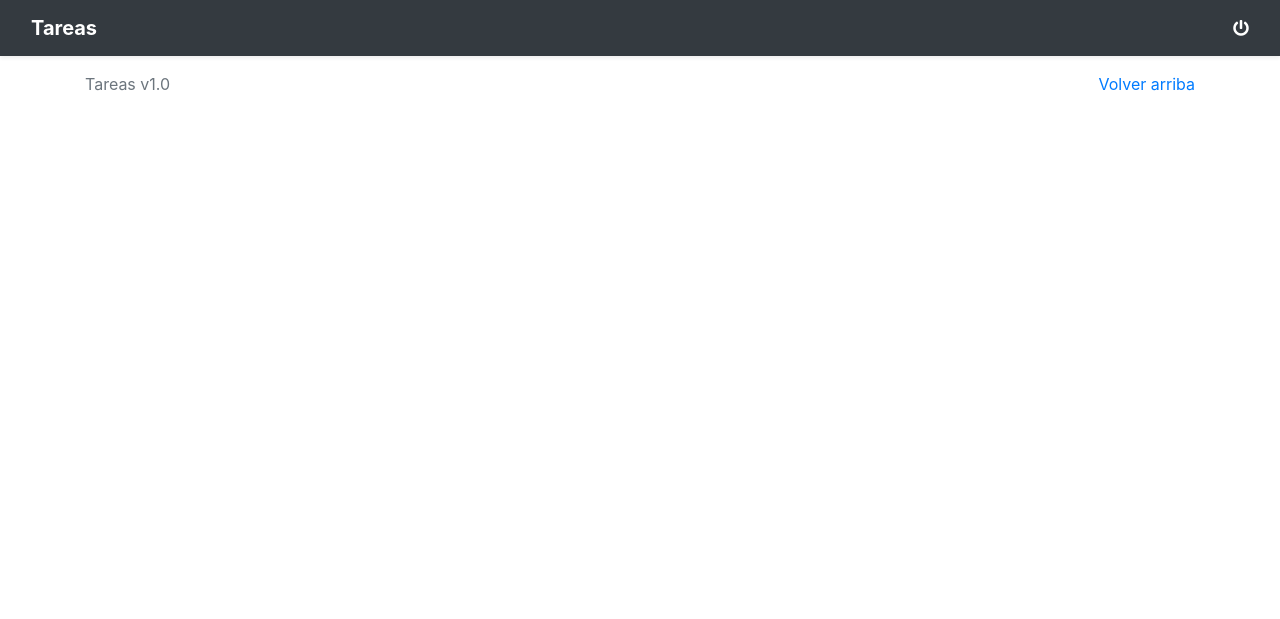
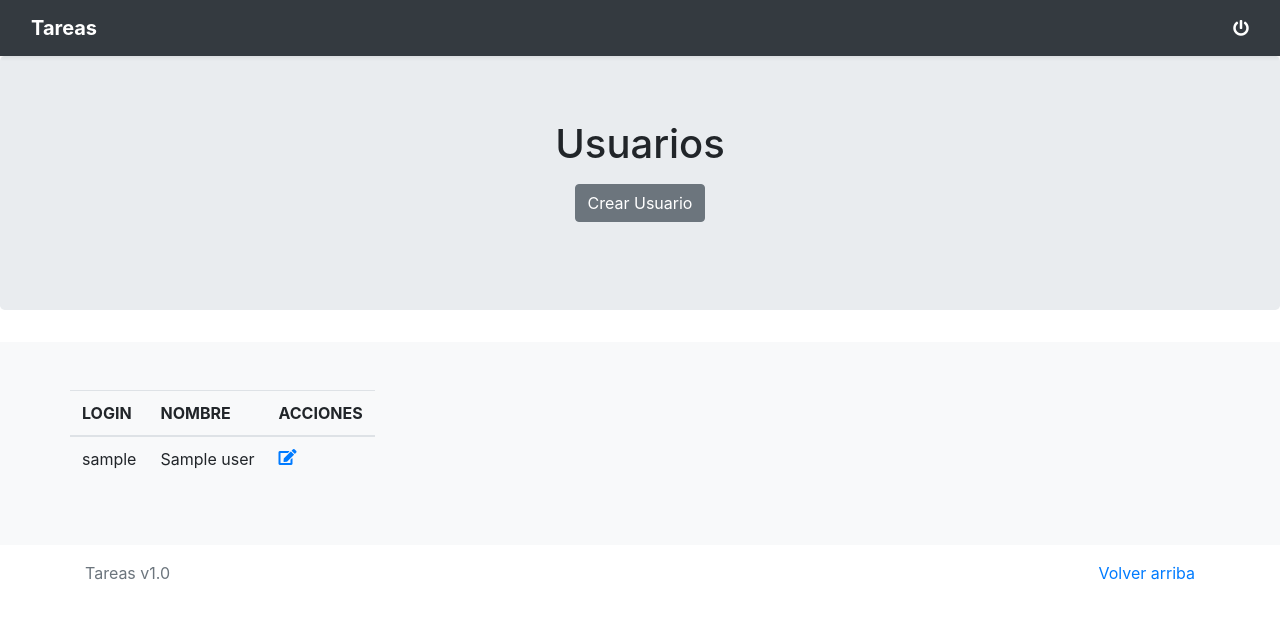
Before and after one commit to joan16v/symfony5-tasks-app, a Symfony app: template templates/admin.html.twig in a window 1280 px wide. Shown: the top 619 px of the page. Run offline with Twig, Linux system fonts and the light colour scheme; the template is opened without the code that fills it: most values are stand-ins (such as "Sample title", 1, 10 or a date in 2020); some libraries are stand-ins or nearby versions.

Commit message:
admin zone created

```diff
--- a/src/Controller/AdminController.php
+++ b/src/Controller/AdminController.php
@@ -27,6 +27,7 @@ class AdminController extends AbstractController
     {
         $session = $this->get('session');
         $sessionUser = $session->get('user');
+        $userManager = $this->getDoctrine()->getManager()->getRepository('App:User');
 
         if (empty($sessionUser)) {
             return $this->redirectToRoute('app_login');
@@ -41,6 +42,7 @@ class AdminController extends AbstractController
             [
                 'request' => $request,
                 'user' => $sessionUser,
+                'users' => $userManager->findAll(),
             ]
         );
     }
--- a/templates/admin.html.twig
+++ b/templates/admin.html.twig
@@ -15,6 +15,52 @@
         {% endfor %}
 
         <main role="main">
+            <section class="jumbotron text-center">
+                <div class="container">
+                    {% for label, messages in app.flashes %}
+                        {% for message in messages %}
+                            <div class="alert alert-warning flash-{{ label }}">
+                                {{ message }}
+                            </div>
+                        {% endfor %}
+                    {% endfor %}
+
+                    <h1 class="jumbotron-heading">Usuarios</h1>
+
+                    <p>
+                        <a href="" class="btn btn-secondary my-2">Crear Usuario</a>
+                    </p>
+                </div>
+            </section>
+
+            <div class="album py-5 bg-light">
+                <div class="container">
+                    <div class="row">
+                        <div class="table-responsive-xl">
+                            <table class="table" id="table_data">
+                                <thead>
+                                    <tr>
+                                        <th scope="col">LOGIN</th>
+                                        <th scope="col">NOMBRE</th>
+                                        <th scope="col">ACCIONES</th>
+                                    </tr>
+                                </thead>
+                                <tbody>
+                                    {% for row in users %}
+                                        <tr>
+                                            <td>{{ row.login }}</td>
+                                            <td>{{ row.name }}</td>
+                                            <td>
+                                                <a href=""><i class="fa fa-edit" aria-hidden="true"></i></a>
+                                            </td>
+                                        </tr>
+                                    {% endfor %}
+                                </tbody>
+                            </table>
+                        </div>
+                    </div>
+                </div>
+            </div>
         </main>
 
         {% include 'footer.html.twig' %}
```
